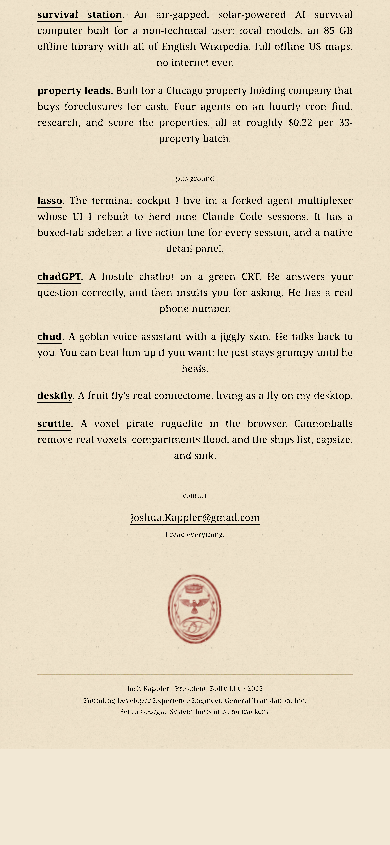
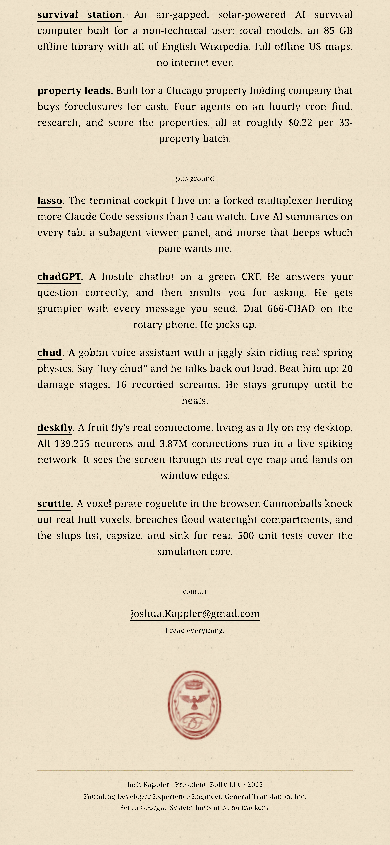
Before and after one commit to JoshKappler/portfolio, a Next.js app: page / in a window 390 px wide. Shown: the part 1117-1962 px from the top of the page. Before the commit the page ends 1866 px from the top, so only its background shows below. Built offline with nearby package versions, Linux system fonts and the light colour scheme.

Commit message:
playground: five entries at three square lines each
lasso, chadGPT, chud, deskfly, and scuttle each get three justified
lines of verified features. Every number is read from the project's
own source; chadGPT's unverifiable phone-number line is replaced by
the in-page rotary dial.

```diff
--- a/src/app/page.tsx
+++ b/src/app/page.tsx
@@ -77,27 +77,27 @@
   {
     name: "lasso",
     href: "https://github.com/JoshKappler/herdr-layout",
-    line: "The terminal cockpit I live in: a forked agent multiplexer whose UI I rebuilt to herd nine Claude Code sessions. It has a boxed-tab sidebar, a live action line for every session, and a native detail panel.",
+    line: "The terminal cockpit I live in: a forked multiplexer herding more Claude Code sessions than I can watch. Live AI summaries on every tab, a subagent viewer panel, and morse that beeps which pane wants me.",
   },
   {
     name: "chadGPT",
     href: "https://chadgpt.joshuakappler.com",
-    line: "A hostile chatbot on a green CRT. He answers your question correctly, and then insults you for asking. He has a real phone number.",
+    line: 'A hostile chatbot on a green CRT. He answers your question correctly, and then insults you for asking. He gets grumpier with every message you send. Dial 666-CHAD on the rotary phone. He picks up.',
   },
   {
     name: "chud",
     href: "https://chud.joshuakappler.com",
-    line: "A goblin voice assistant with a jiggly skin. He talks back to you. You can beat him up if you want; he just stays grumpy until he heals.",
+    line: 'A goblin voice assistant with a jiggly skin riding real spring physics. Say "hey chud" and he talks back out loud. Beat him up: 20 damage stages, 16 recorded screams. He stays grumpy until he heals.',
   },
   {
     name: "deskfly",
     href: "https://deskfly.joshuakappler.com",
-    line: "A fruit fly's real connectome, living as a fly on my desktop.",
+    line: "A fruit fly's real connectome, living as a fly on my desktop. All 139,255 neurons and 3.87M connections run in a live spiking network. It sees the screen through its real eye map and lands on window edges.",
   },
   {
     name: "scuttle",
     href: "https://scuttle.joshuakappler.com",
-    line: "A voxel pirate roguelite in the browser. Cannonballs remove real voxels, compartments flood, and the ships list, capsize, and sink.",
+    line: "A voxel pirate roguelite in the browser. Cannonballs knock out real hull voxels, breaches flood watertight compartments, and the ships list, capsize, and sink for real. 500 unit tests cover the simulation core.",
   },
 ];
 
```
